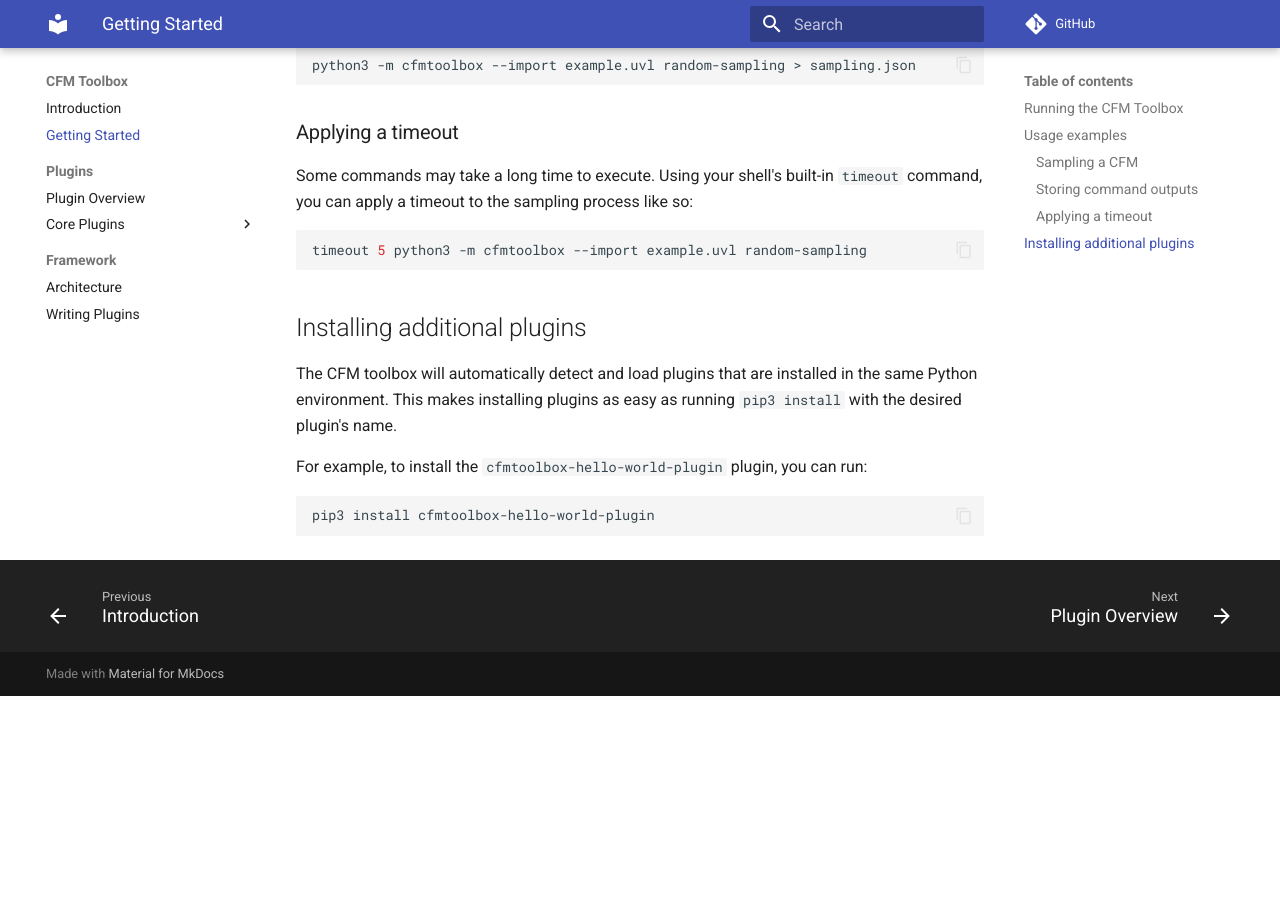
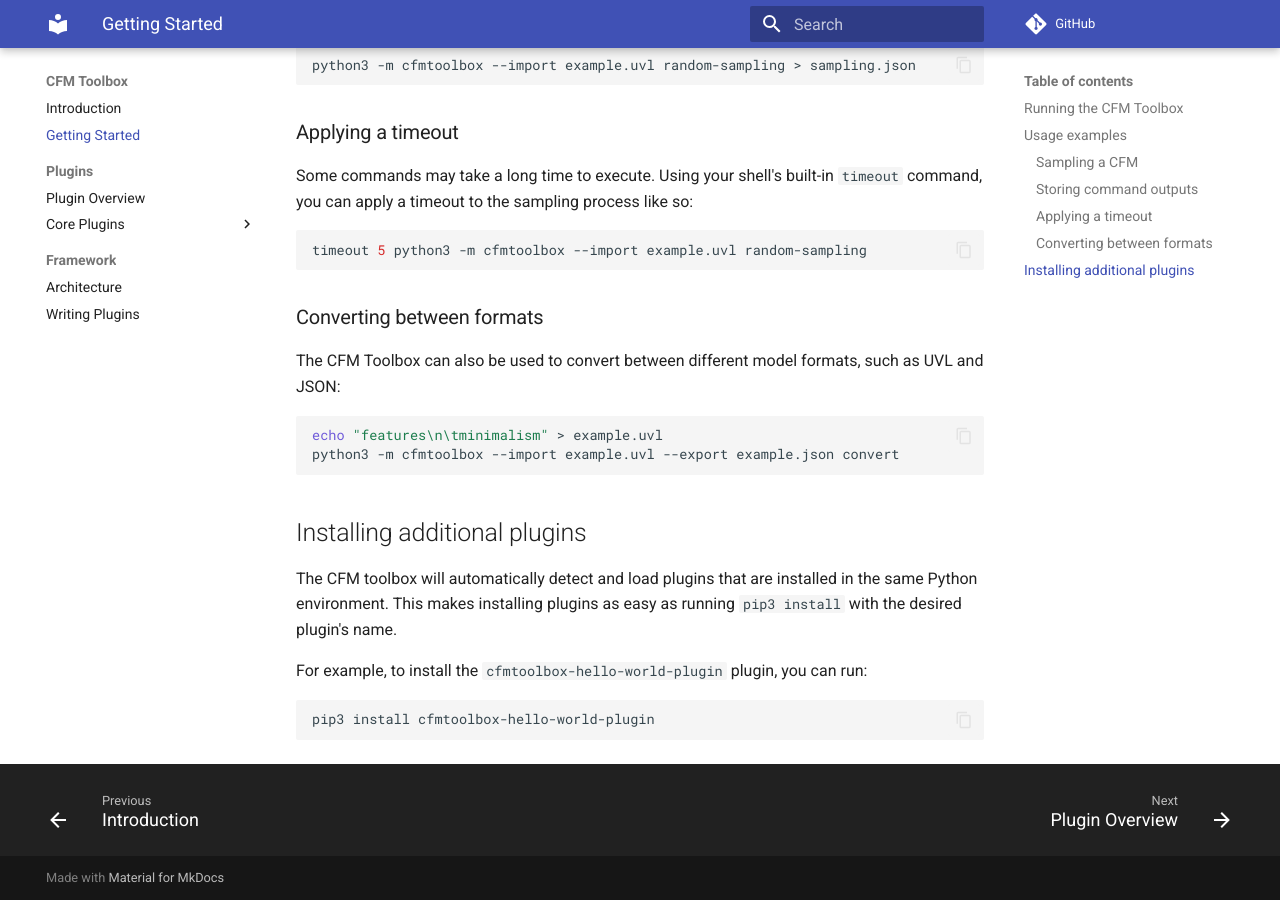
Before and after one commit to KIT-TVA/cfmtoolbox, an MkDocs documentation site: the page built from docs/getting-started.md, in a window 1280 px wide and 900 px high, scrolled down 906 px. Built offline with MkDocs 1.6.1 and Material for MkDocs 9.7.7, drawn with Linux system fonts in a browser that asks for light colours; comment, search, counter and statistics services are not loaded; before the commit the page ends 1602 px from its top, so only the background shows below that.

Commit message:
Showcase format conversion

````diff
--- a/docs/getting-started.md
+++ b/docs/getting-started.md
@@ -42,6 +42,15 @@ Using your shell's built-in `timeout` command, you can apply a timeout to the sa
 timeout 5 python3 -m cfmtoolbox --import example.uvl random-sampling
 ```
 
+### Converting between formats
+
+The CFM Toolbox can also be used to convert between different model formats, such as UVL and JSON:
+
+```bash
+echo "features\n\tminimalism" > example.uvl
+python3 -m cfmtoolbox --import example.uvl --export example.json convert
+```
+
 ## Installing additional plugins
 
 The CFM toolbox will automatically detect and load plugins that are installed in the same Python environment.
````
